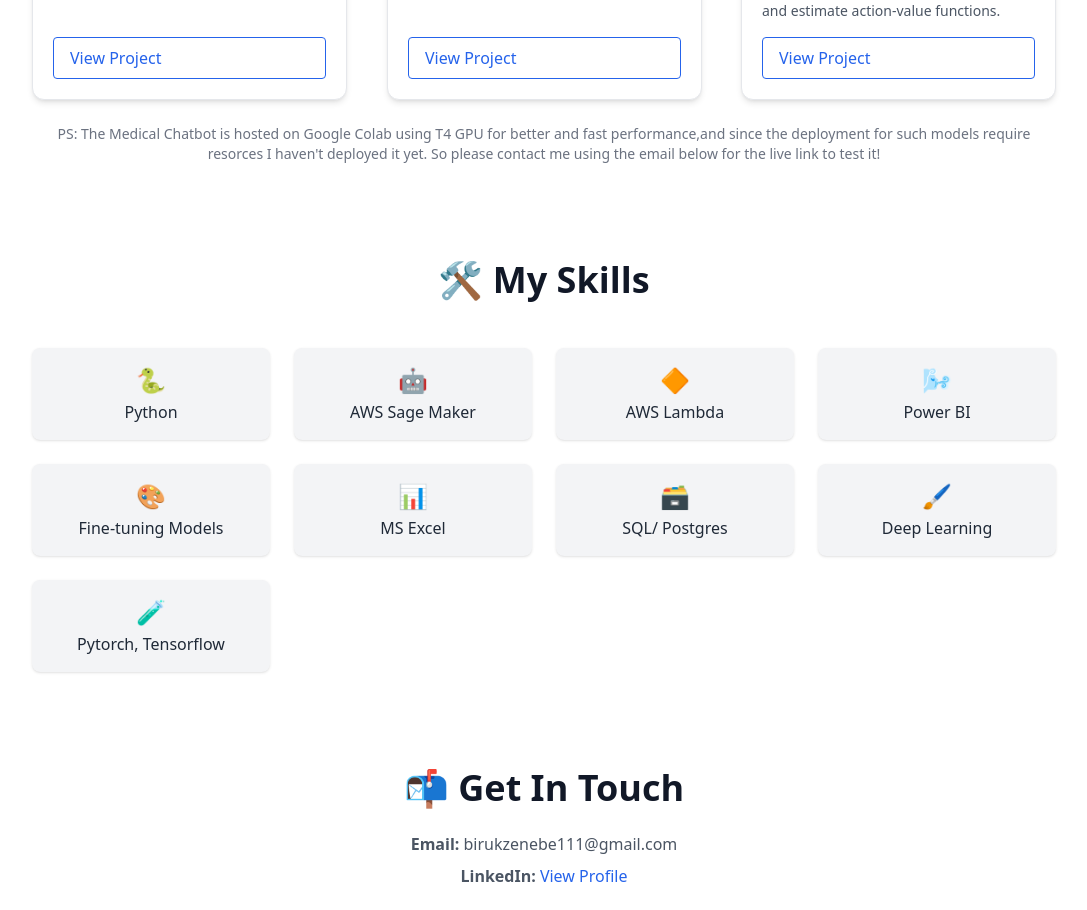
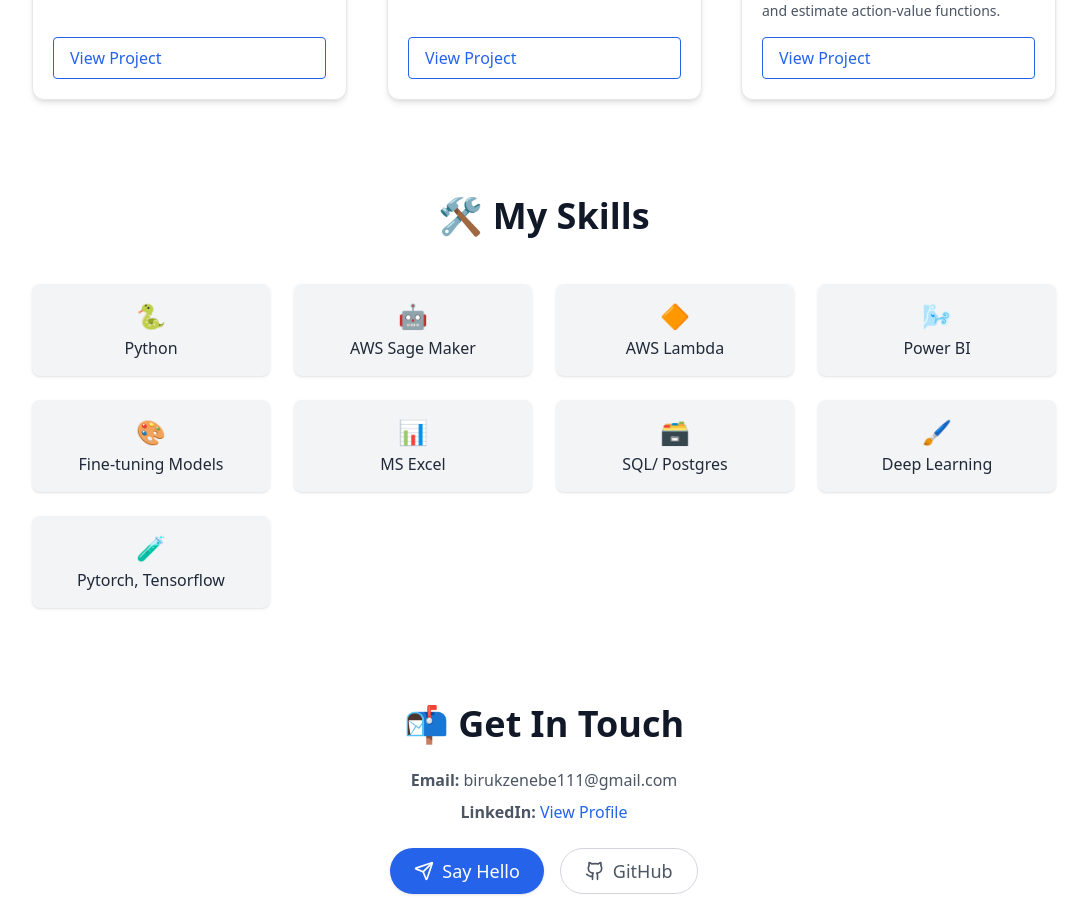
Before and after one commit to BirukZenebe1/Portofolio, a React (Create React App) app: page / in a window 1280 px wide. Shown: the part 2780-3690 px from the top of the page, without its empty margins (96-1183 px from the left). Built offline with nearby package versions, Linux system fonts and the light colour scheme.

Commit message:
Remove deployment note for Medical Chatbot
Removed note about Medical Chatbot deployment details.

```diff
--- a/src/Portfolio.jsx
+++ b/src/Portfolio.jsx
@@ -246,9 +246,7 @@
                     </Tilt>
                   ))}
                 </div>
-                <p className="text-center mt-6 text-sm text-gray-500">
-                  PS: The Medical Chatbot is hosted on Google Colab using T4 GPU for better and fast performance,and since the deployment for such models require resorces I haven't deployed it yet. So please contact me using the email below for the live link to test it!
-                </p>
+
               </section>
 
               {/* Skills Section */}
```
